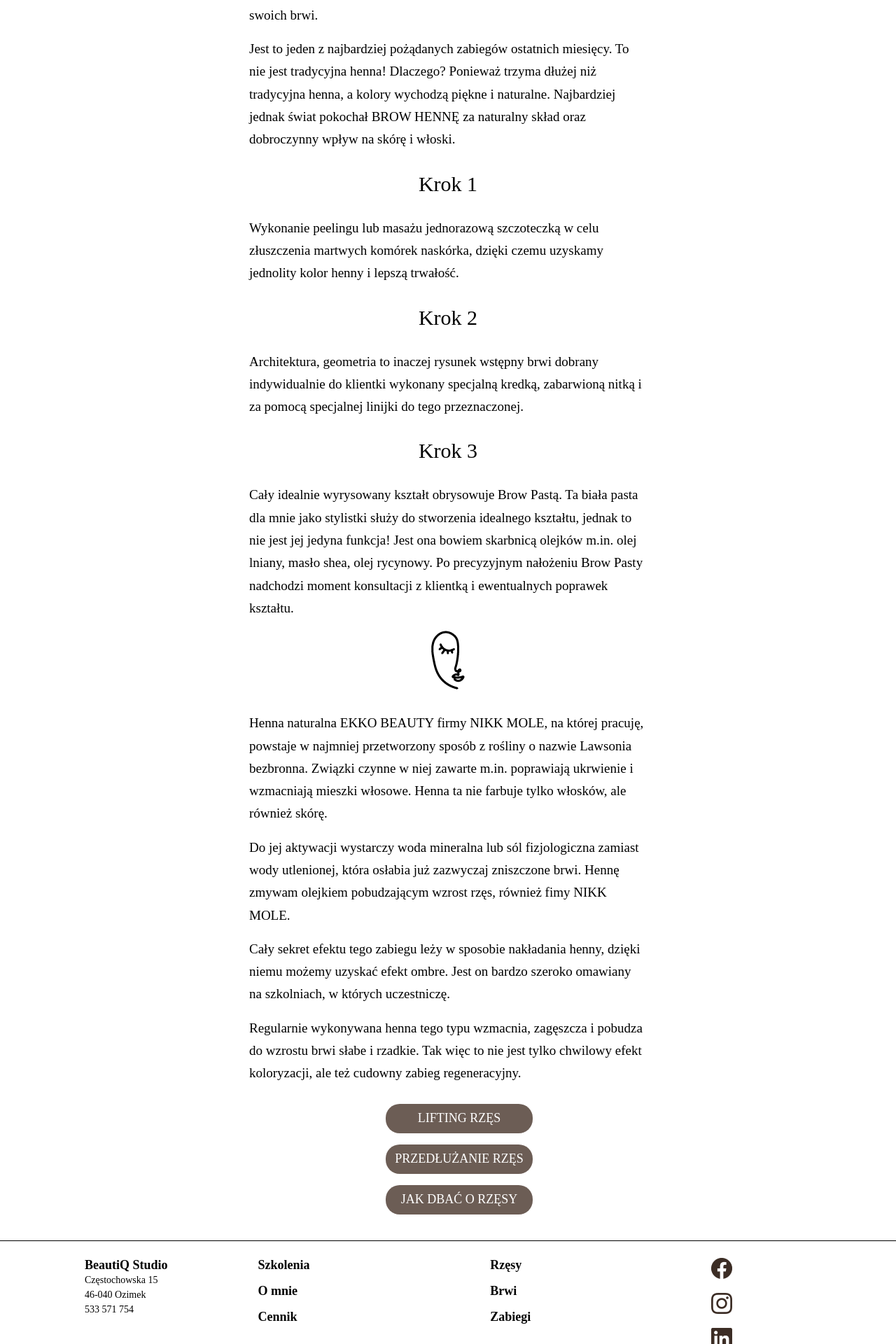
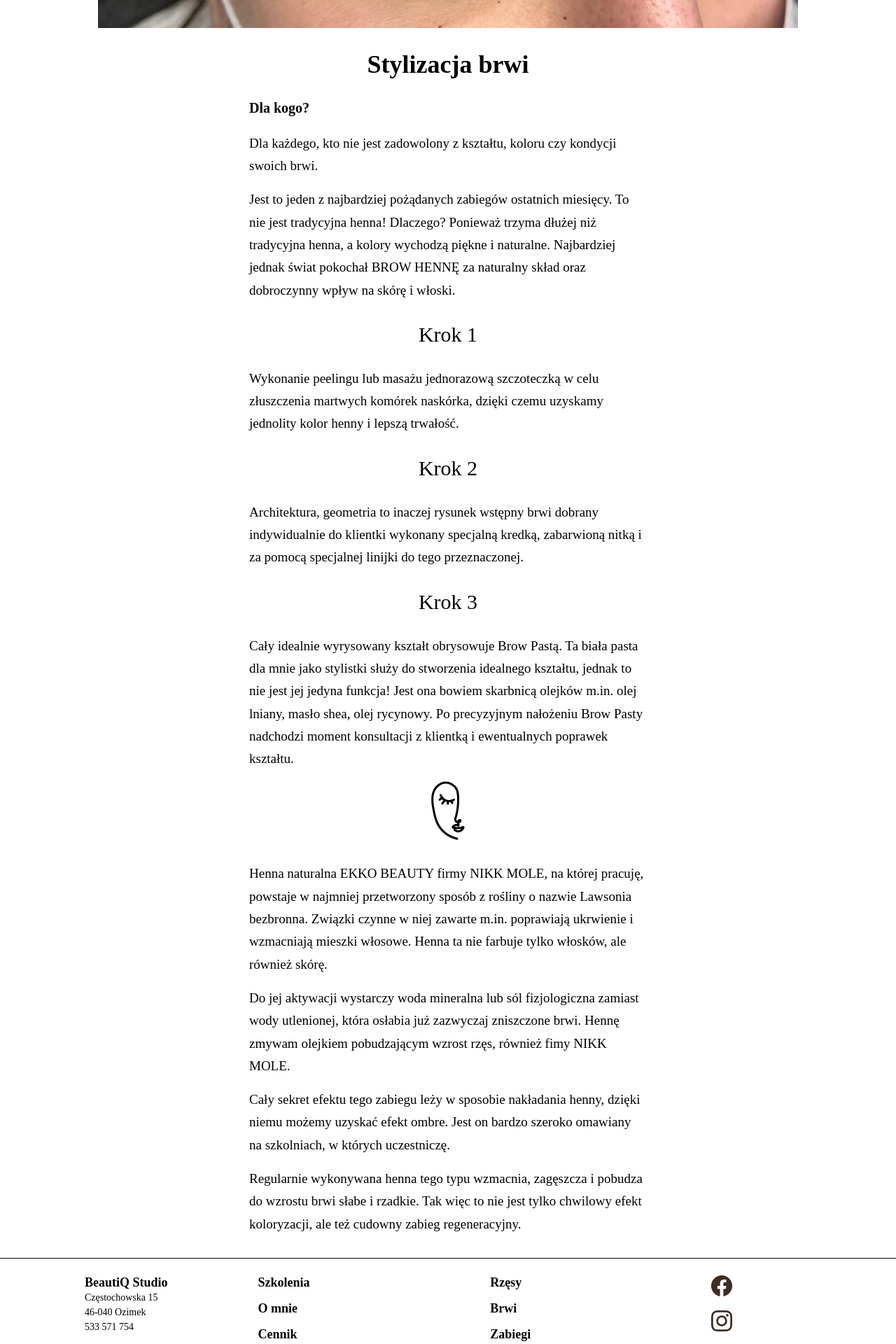
Before and after one commit to PawelNackiewicz/beautiq-studio-next, a Next.js app: page /stylizacja-brwi in a window 1280 px wide. Shown: the part 440-2360 px from the top of the page at 70% size. Built offline with nearby package versions, Linux system fonts and the light colour scheme.

Commit message:
:art: styled brwi  page

```diff
--- a/pages/przedluzanie-rzes.tsx
+++ b/pages/przedluzanie-rzes.tsx
@@ -17,7 +17,7 @@ const StyledHeader = styled.h4`
   margin: 0.3rem;
 `;
 
-const StyledSectionHeader = styled.h5`
+const StyledSectionHeader = styled.p`
   text-align: center;
   font-family: Ubuntu sans-serif;
   font-style: normal;
--- a/pages/stylizacja-brwi.tsx
+++ b/pages/stylizacja-brwi.tsx
@@ -1,5 +1,4 @@
 import styled from 'styled-components';
-import Link from 'next/link';
 import Image from 'next/image';
 
 const EyebrowPageContainer = styled.div`
@@ -41,7 +40,7 @@ const StyledLogoContainer = styled.div`
   margin-bottom: 2rem;
 `
 
-const StyledDescriptionHeader = styled.h6`
+const StyledDescriptionHeader = styled.p`
   font-family: Ubuntu sans-serif;
   font-style: normal;
   font-weight: bold;
@@ -49,44 +48,11 @@ const StyledDescriptionHeader = styled.h6`
   line-height: 150%;
 `
 
-const StyledImageOfferLabel = styled.div`
-  margin: 1rem;
-  position: relative;
-  left: 50%;
-  transform: translate(-50%, -50%);
-  width: 210px;
-  height: 42px;
-  background: rgba(64, 44, 33, 0.85);
-  border-radius: 20px;
-  text-transform: uppercase;
-  color: white;
-  font-size: 18px;
-  display: flex;
-  align-items: center;
-  justify-content: center;
-  cursor: pointer;
-  opacity: .9;
-  z-index: 1;
-`
-
-const StyledLink = styled(Link)`
-  :hover {
-    text-decoration: none;
-  }
-`
-
-const CarouselConteiner = styled.div`
-  width: 64%;
-  margin: auto;
-`
-
 function StylizacjaBrwi() {
   return (
     <EyebrowPageContainer>
-      //image
+      <Image src="/homePage/brwi.png" width="1000" height="400" />
       <StyledArticle>
-          <StyledHeader>Brow henna</StyledHeader>
-          <StyledHeader>Henna pudrowa</StyledHeader>
           <StyledHeader>Stylizacja brwi</StyledHeader>
           <StyledDescriptionHeader>Dla kogo?</StyledDescriptionHeader>
           <StyledSection>
@@ -134,21 +100,6 @@ function StylizacjaBrwi() {
             rzadkie. Tak więc to nie jest tylko chwilowy efekt koloryzacji, ale też cudowny zabieg regeneracyjny.
           </StyledSection>
         </StyledArticle>
-        <StyledLink href="/lifting-rzes" passHref>
-          <StyledImageOfferLabel>
-            Lifting rzęs
-          </StyledImageOfferLabel>
-        </StyledLink>
-        <StyledLink href="/przedluzanie-rzes" passHref>
-          <StyledImageOfferLabel>
-            Przedłużanie rzęs
-          </StyledImageOfferLabel>
-        </StyledLink>
-        <StyledLink href="/jak-dbac-o-rzesy" passHref>
-          <StyledImageOfferLabel>
-            Jak dbać o rzęsy
-          </StyledImageOfferLabel>
-        </StyledLink>
     </EyebrowPageContainer>
   );
 }
```
